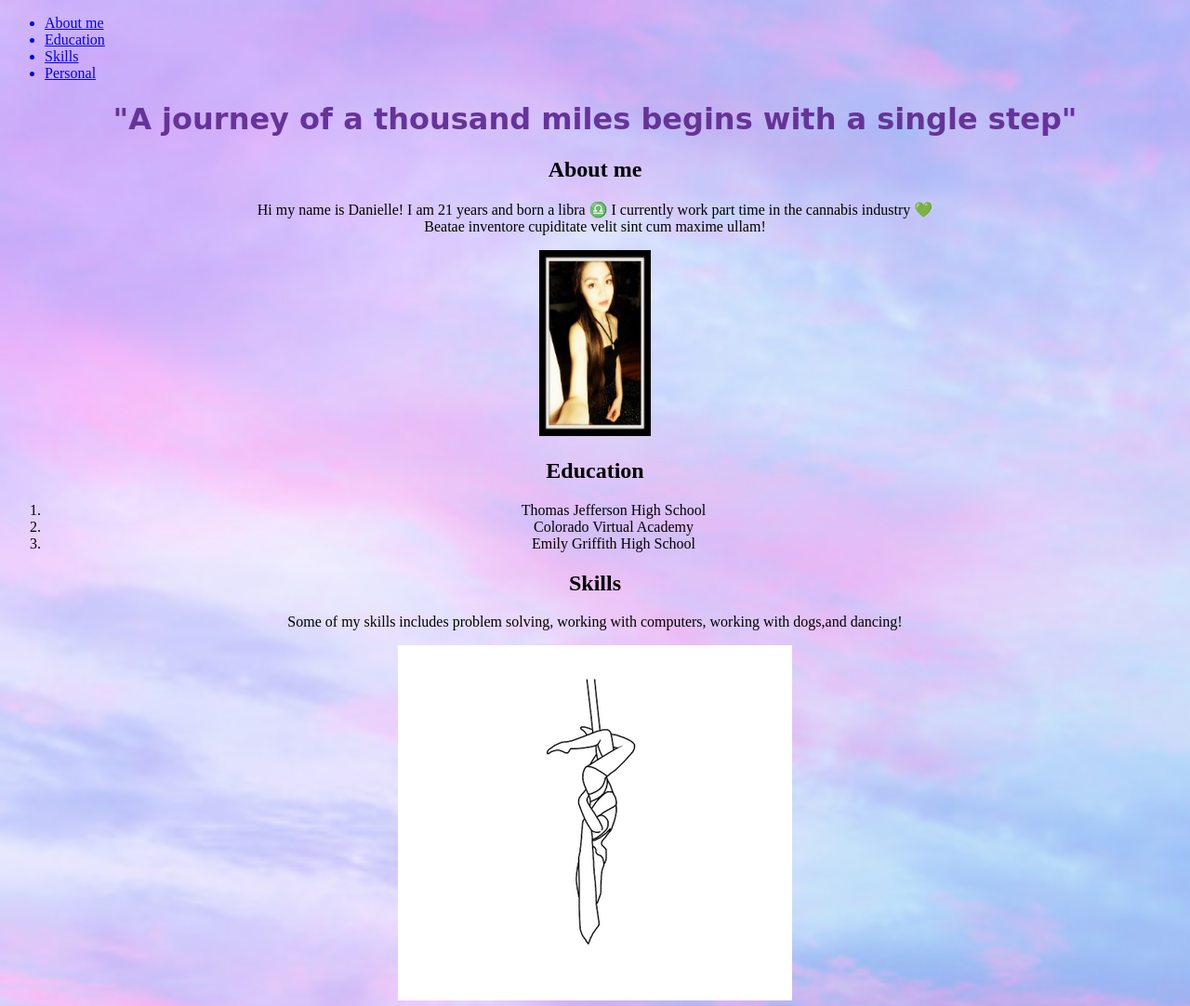
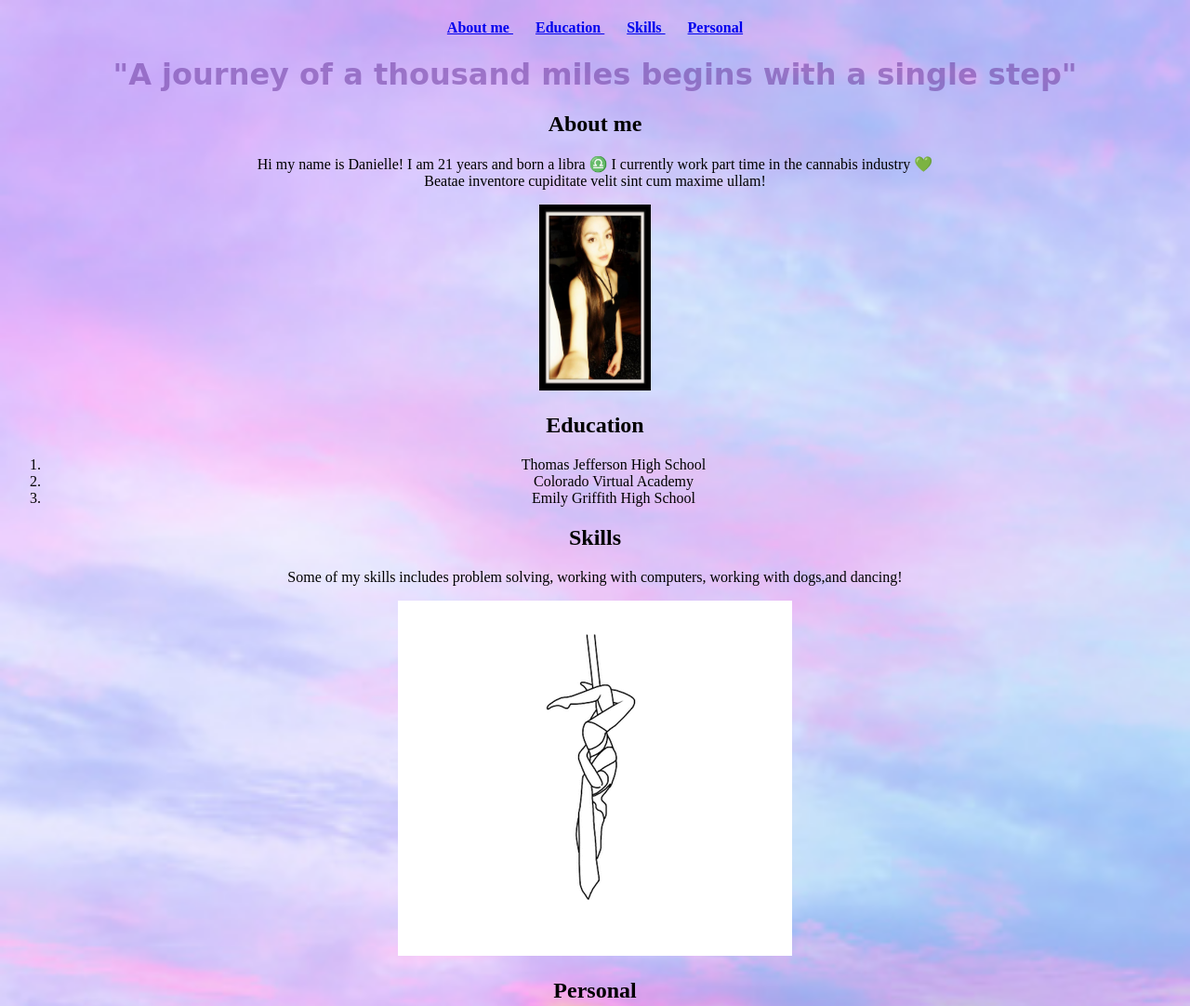
Before and after one commit to Daniellecr99/Semantics, a plain HTML site: page index.html in a window 1280 px wide. Shown: the top 1082 px of the page at 93% size. Drawn offline with Linux system fonts and the light colour scheme.

Commit message:
added new files

```diff
--- a/contact.css
+++ b/contact.css
@@ -0,0 +1,4 @@
+body {
+    background-image:url(./images/wayo.jpg);
+    background-size: cover;
+}
--- a/index.html
+++ b/index.html
@@ -13,28 +13,29 @@
 <body>
     <header>
         <nav>
-            <ul>
+            <h4 class="links">
                 <a href="#About">
-                    <li>About me</li>
+                    About me
+                </a> &nbsp; &nbsp; &nbsp;
+                <a href="#Education">
+                    Education
+                </a> &nbsp; &nbsp; &nbsp;
+                <a href="#Skills">
+                    Skills
+                </a> &nbsp; &nbsp; &nbsp;
+                <a href="#Personal">
+                    Personal
                 </a>
-                <a href="#Education">
-                    <li>Education</li>
-                </a>
-                <a href="#Skills">
-                    <li>Skills</li>
-                </a>
-                <a href="#Personal">
-                    <li>Personal</li>
-                </a>
-            </ul>
+            </h4>
         </nav>
     </header>
     <main>
-        <h1 class="quote">"A journey of a <strong>thousand miles</strong> begins with a <strong>single step</strong>"
+        <h1 id="quote">"A journey of a thousand miles begins with a single step"
         </h1>
         <section id="About">
             <h2>About me</h2>
-            <p>Hi my name is Danielle! I am 21 years and born a libra &#9806; I currently work part time in the cannabis industry &#128154;
+            <p>Hi my name is Danielle! I am 21 years and born a libra &#9806; I currently work part time in the cannabis
+                industry &#128154;
                 <br>
                 Beatae inventore cupiditate velit sint cum maxime ullam!
             </p>
@@ -59,7 +60,7 @@
                 <li>Aerial silks</li>
                 <li>Photography &#128248;</li>
                 <li>Running</li>
-                <li>Traveling &#128746;</li>
+                <li>Traveling &#128743;</li>
                 <a href="https://www.etsy.com/" target="_blank">My favorite website to find cool jewelry and
                     clothes!</a>
             </ul>
@@ -67,7 +68,7 @@
     </main>
     <footer>
         <hr>
-        <a href="Contact.html" target="_blank">
+        <a href="contact.html" target="_blank">
             <h6>Contact Me</h6>
         </a>
     </footer>
--- a/style.css
+++ b/style.css
@@ -10,3 +10,9 @@ body {
     background-image:url(./images/clouds.jpg);
     background-size: cover;
 }
+.links {
+    text-align: center;
+}
+#quote {
+    opacity: .5;
+}
```
Also changed, not shown: contact.html (+6 -2 lines), images/waves.jpg (added), images/wayo.jpg (added).
